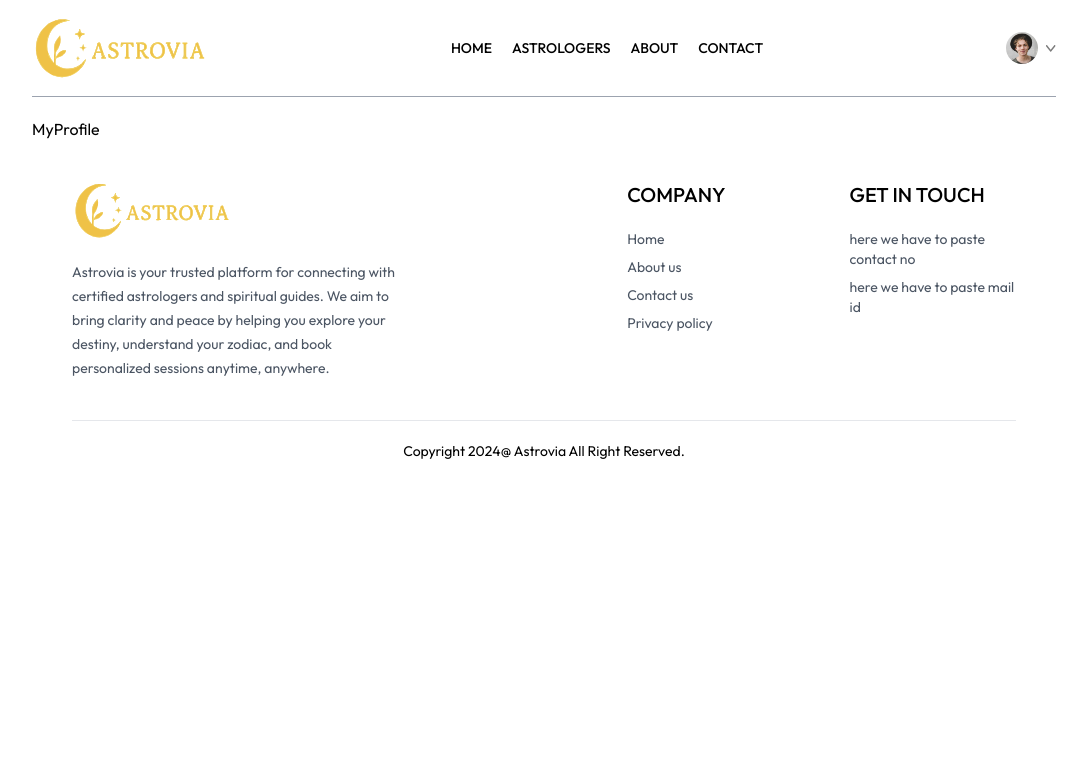
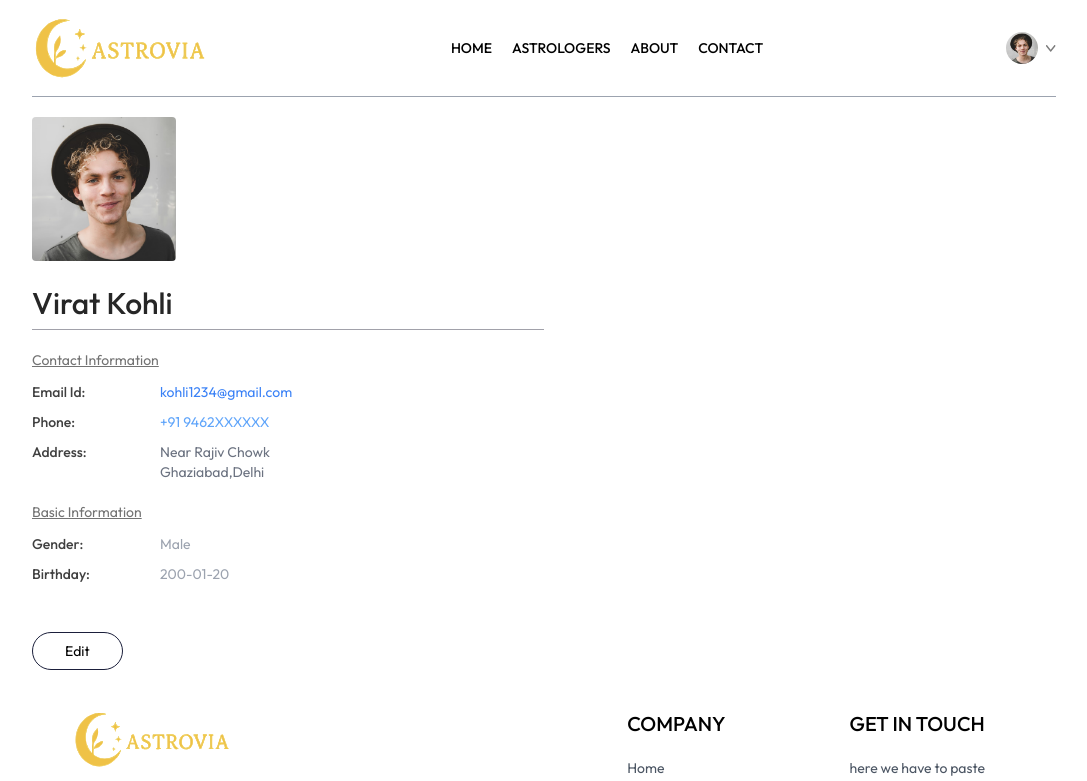
Before and after one commit to harshit2414/Astroria, a React (Vite) app: page /my-profile in a window 1280 px wide. Shown: the top 781 px of the page, without its empty margins (96-1183 px from the left). Built offline with nearby package versions, Linux system fonts and the light colour scheme.

Commit message:
added Myprofile page

```diff
--- a/src/pages/MyProfile.jsx
+++ b/src/pages/MyProfile.jsx
@@ -1,8 +1,97 @@
-import React from 'react'
+import React, {useState} from 'react'
+import { assets } from '../assets/assets'
 
 const MyProfile = () => {
+
+  const [userData,setUserData] = useState({
+    name:"Virat Kohli",
+    image:assets.profile_pic,
+    email:'kohli1234@gmail.com',
+    phone: '+91 9462XXXXXX',
+    address:{
+      line1:"Near Rajiv Chowk",
+      line2: "Ghaziabad,Delhi"
+    },
+    gender: 'Male',
+    dob: '200-01-20'
+
+  })
+
+  const [isEdit,setIsEdit] = useState(false)
+
+
+
+
   return (
-    <div>MyProfile</div>
+    <div className='max-w-lg flex flex-col gap-2 text-sm'>
+      <img className='w-36 rounded' src={userData.image} alt="" />
+
+      {
+        isEdit
+        ? <input className='bg-gray-50 text-3xl font-medium max-w-60 mt-4 ' type="text" value={userData.name} onChange={e => setUserData(prev => ({...prev,name:e.target.value}))}/>
+        : <p className='font-medium text-3xl text-neutral-800 mt-4'>{userData.name}</p>
+      }
+
+      <hr className='bg-zinc-400 h-[1px] border-none' />
+      <div>
+        <p className='text-neutral-500 underline mt-3'>Contact Information</p>
+        <div className='grid grid-cols-[1fr_3fr] gap-y-2.5 mt-3 text-neutral-700'>
+          <p className='font-medium'>Email Id:</p>
+          <p className='text-blue-500'>{userData.email}</p>
+          <p className='font-medium'>Phone:</p>
+          {
+            isEdit
+            ? <input className='bg-gray-100 max-w-52' type="text" value={userData.phone} onChange={e => setUserData(prev => ({...prev,phone:e.target.value}))}/>
+            : <p className='text-blue-400'>{userData.phone}</p>
+          }
+          <p className='font-medium'>Address:</p>
+          {
+            isEdit
+            ? <p>
+              <input className='bg-gray-50' onChange={(e) => setUserData(prev => ({...prev,address: { ...prev.address, line1: e.target.value} }))} value={userData.address.line1} type="text" />
+              <br />
+              <input className='bg-gray-50' onChange={(e) => setUserData(prev => ({...prev,address: { ...prev.address, line2: e.target.value} }))} value={userData.address.line2} type="text" />
+            </p>
+            : <p className='text-gray-500'>
+              {userData.address.line1}
+              <br />
+              {userData.address.line2}
+            </p>
+
+          }
+        </div>
+      </div>
+
+      <div>
+        <p className='text-neutral-500 underline mt-3'>Basic Information</p>
+        <div className='grid grid-cols-[1fr_3fr] gap-y-2.5 mt-3 text-neutral-700'>
+          <p className='font-medium'>Gender:</p>
+          {
+            isEdit
+            ? <select className='max-w-20 bg-gray-100' onChange={(e) => setUserData(prev => ({...prev,gender:e.target.value}))} value={userData.gender}>
+              <option value="Male">Male</option>
+              <option value="Female">Female</option>
+            </select>
+            : <p className='text-gray-400'>{userData.gender}</p>
+          }
+          <p className='font-medium'>Birthday:</p>
+          {
+            isEdit
+            ? <input className='max-w-28 bg-gray-100' type="date" onChange={(e) => setUserData(prev => ({...prev,dob:e.target.value}))} value={userData.dob} />
+            : <p className='text-gray-400' >{userData.dob}</p>
+          }
+        </div>
+      </div>
+
+      <div className='mt-10'>
+        {
+          isEdit
+          ? <button className='border border-primary px-8 py-2 rounded-full hover:bg-primary hover:text-white transition-all' onClick={() => setIsEdit(false)}>Save information</button>
+          : <button className='border border-primary px-8 py-2 rounded-full hover:bg-primary hover:text-white transition-all' onClick={() => setIsEdit(true)}>Edit</button>
+        }
+      </div>
+
+    </div>
   )
 }
 
```
Also changed, not shown: src/assets/1.png (added), src/assets/contact_image.png.
